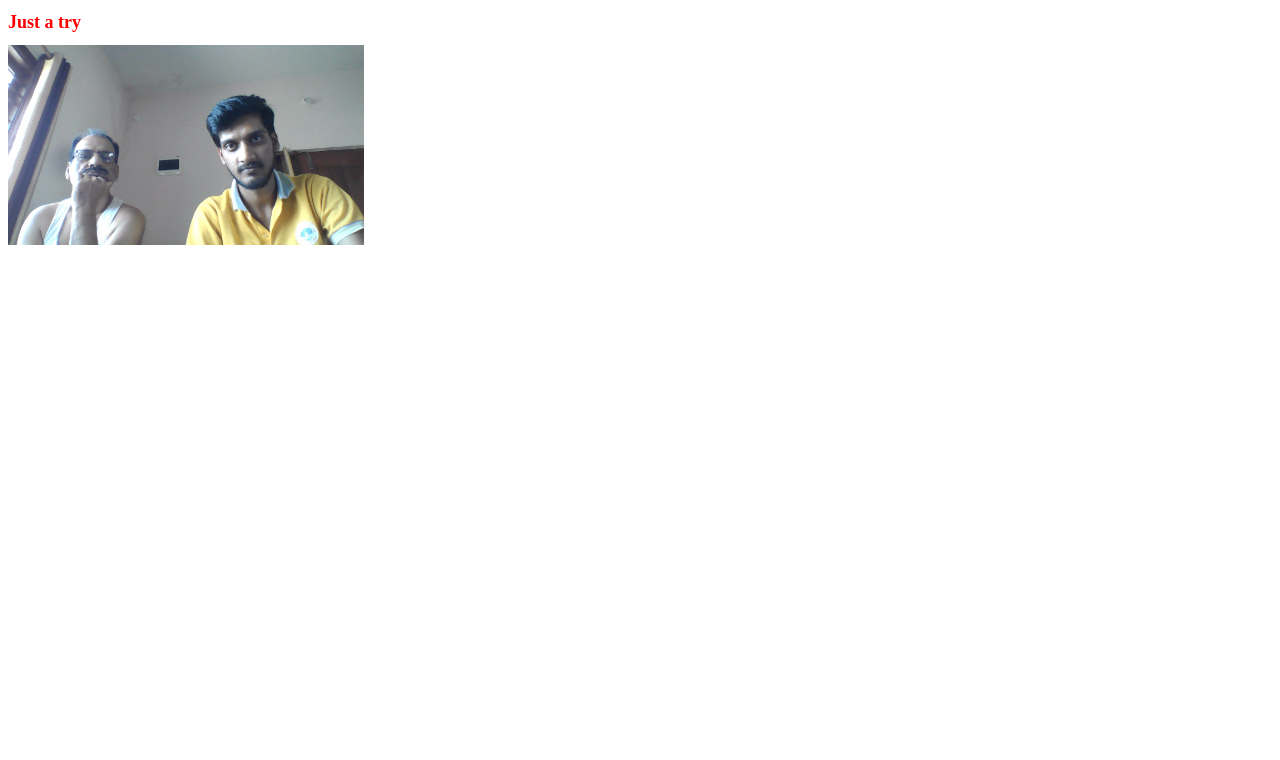
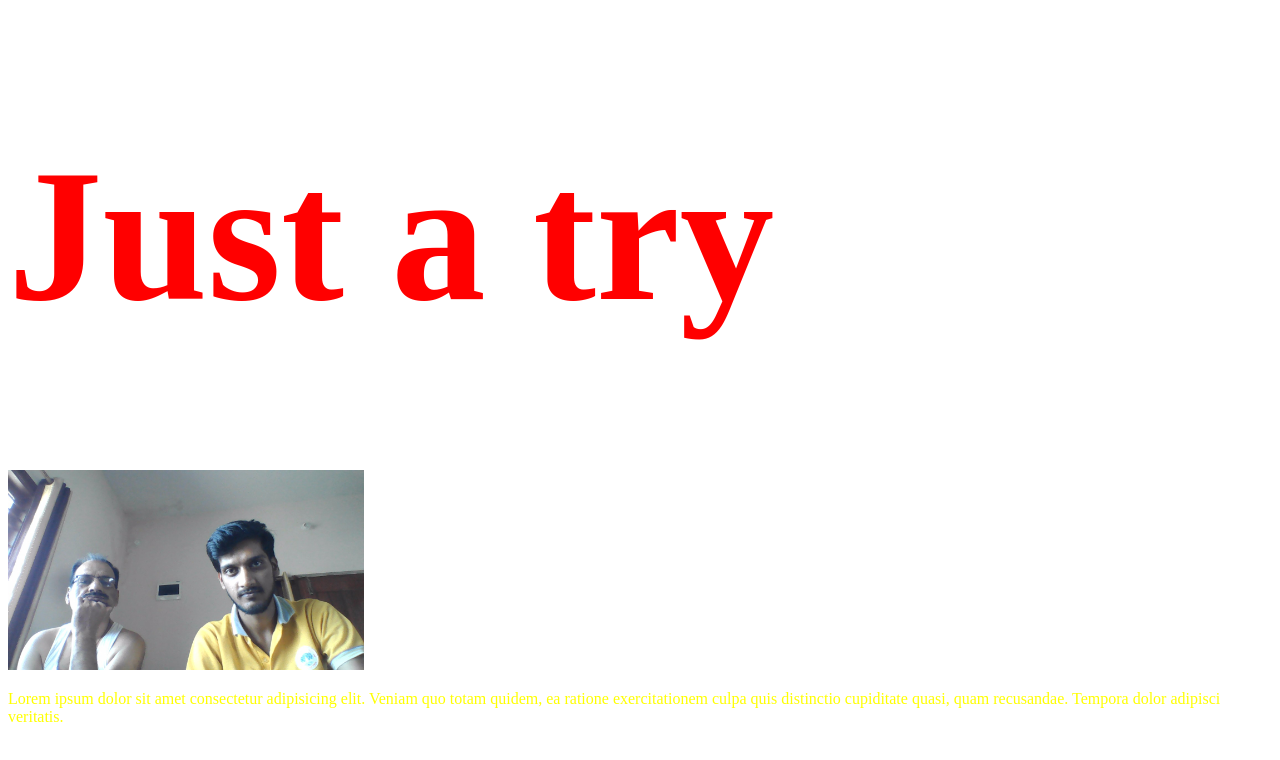
Before and after one commit to Vkrishture27/Testing, a plain HTML site: page index.html in a window 1280 px wide. Drawn offline with Linux system fonts and the light colour scheme.

Commit message:
Added paragraph

```diff
--- a/index.html
+++ b/index.html
@@ -9,5 +9,6 @@
 <body>
 <h1>Just a try</h1>
 <img src="WIN_20230416_12_52_22_Pro.jpg" alt="">
+<p>Lorem ipsum dolor sit amet consectetur adipisicing elit. Veniam quo totam quidem, ea ratione exercitationem culpa quis distinctio cupiditate quasi, quam recusandae. Tempora dolor adipisci veritatis.</p>
 </body>
 </html>
--- a/style.css
+++ b/style.css
@@ -1,6 +1,11 @@
 h1{
-    font-size: large;
+    font-size: 5cm;
     color: red;
+
+}
+p{
+    font-size: medium;
+    color: yellow;
 
 }
 img{
```
